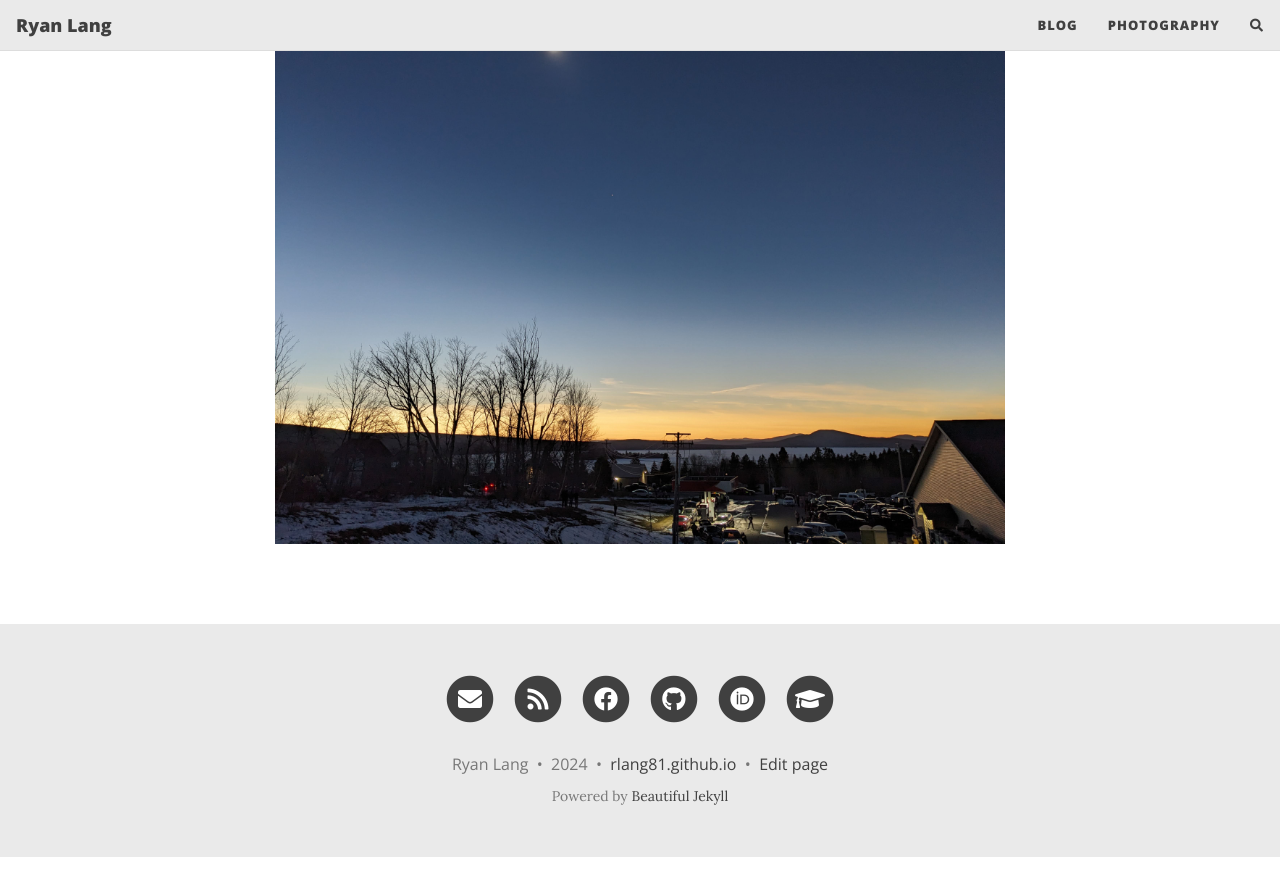
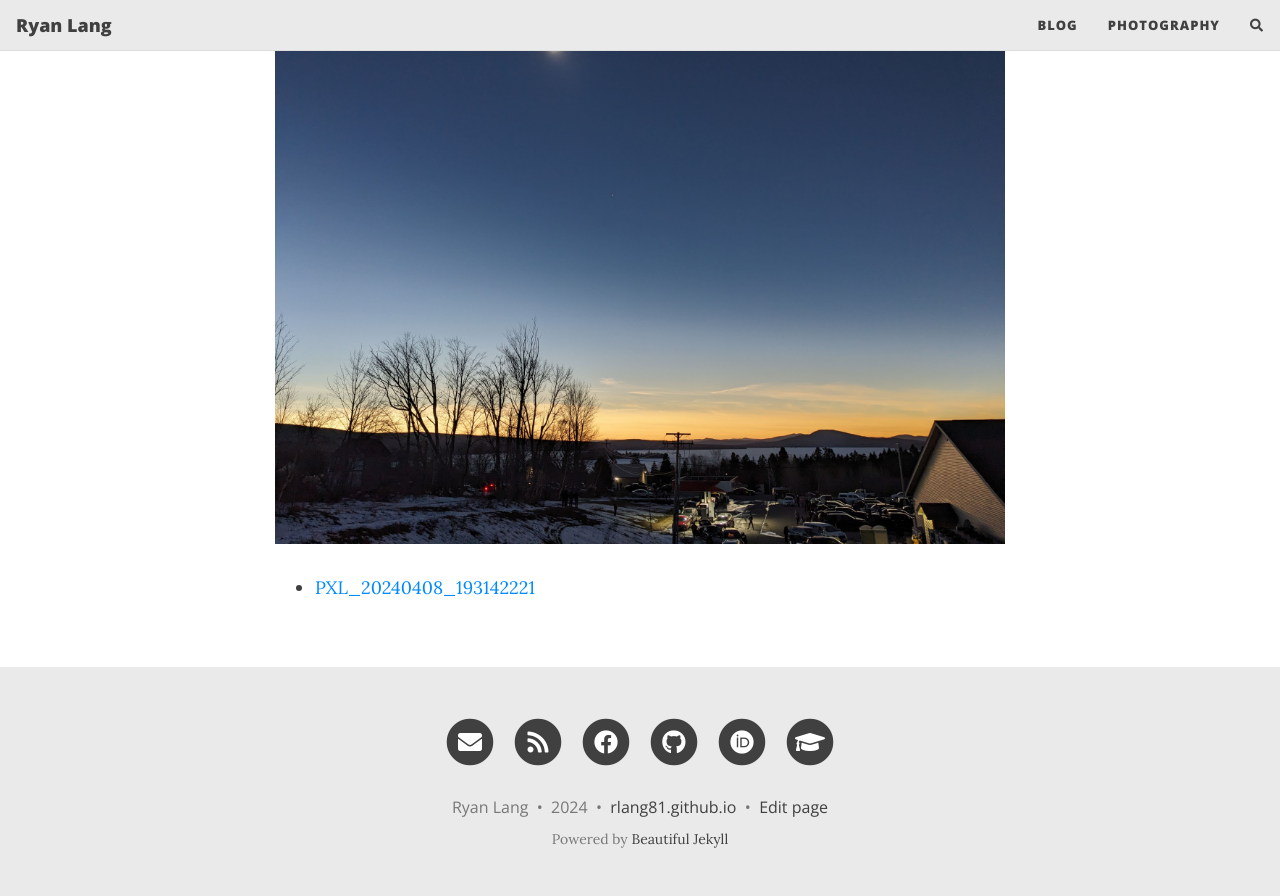
Before and after one commit to rlang81/rlang81.github.io, a Jekyll site: the page built from photography.md, in a window 1280 px wide and 900 px high, scrolled down 633 px. Shown: the top 896 px of the window. Built offline with Jekyll 4.4.1, drawn with Linux system fonts in a browser that asks for light colours; nearby versions of some CDN libraries; comment, search, counter and statistics services are not loaded; before the commit the page ends 1490 px from its top, so only the background shows below that.

Commit message:
Testing gallery

```diff
--- a/_config.yml
+++ b/_config.yml
@@ -278,6 +278,18 @@ defaults:
     values:
       layout: "page"
 
+  -
+    scope:
+      path: "assets/img/photography"
+    values:
+      gallery: true
+
+  -
+    scope:
+      path: "assets/img/photography/*/*"
+    values:
+      gallery: true
+
 # Exclude these files from production site
 exclude:
   - CHANGELOG.md
--- a/photography.md
+++ b/photography.md
@@ -6,3 +6,10 @@ title: Photography
 ## April 8th Total Solar Eclipse
 
 ![HDR Composite](https://rlang81.github.io/assets/img/photography/maine-tse-2024/hdr-stack-1.png) ![View from the Rangeley, ME IGA](https://rlang81.github.io/assets/img/photography/maine-tse-2024/PXL_20240408_193142221.jpg)
+
+{% assign images = site.static_files | where: "gallery", true %}
+<ul>
+  {% for img in images %}
+    <li><a href="{{ img.path }}" title="{{ img.basename }}" class="img">{{ img.basename }}</a></li>
+  {% endfor %}
+</ul>
```
